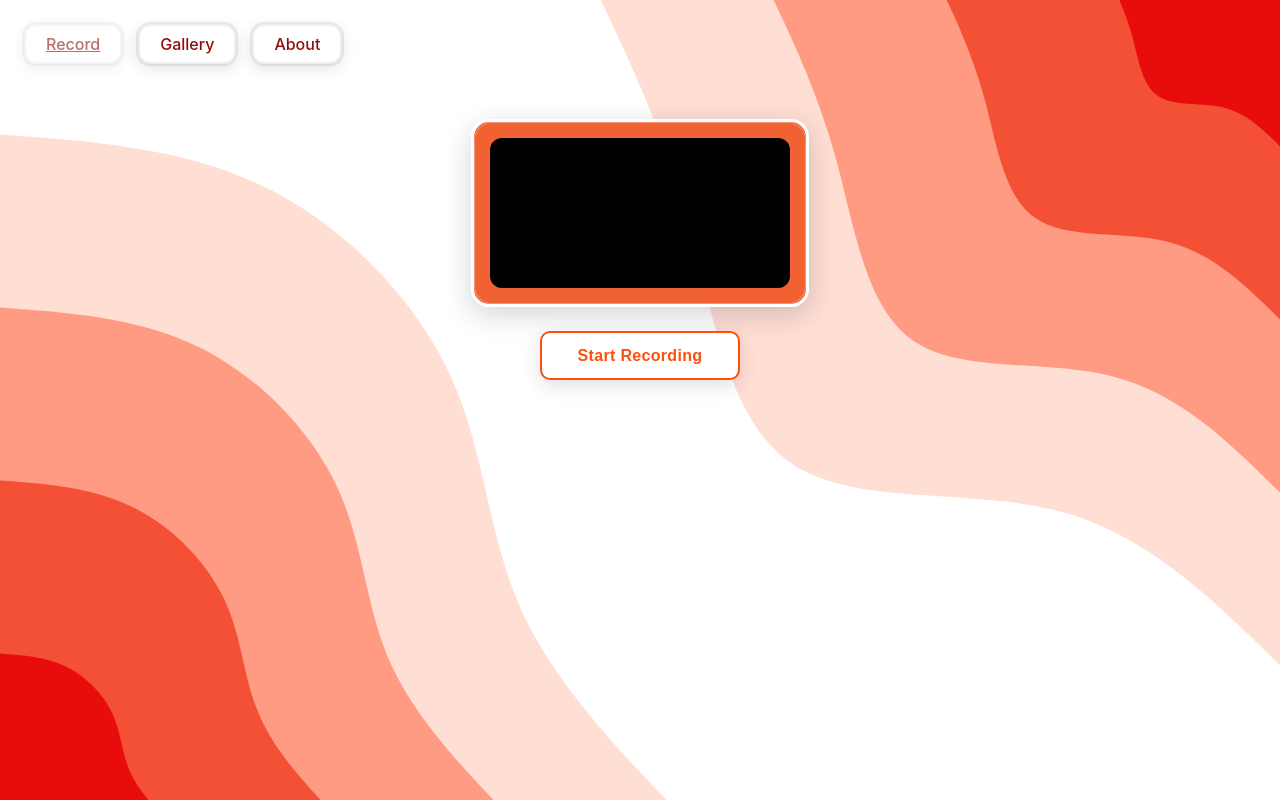
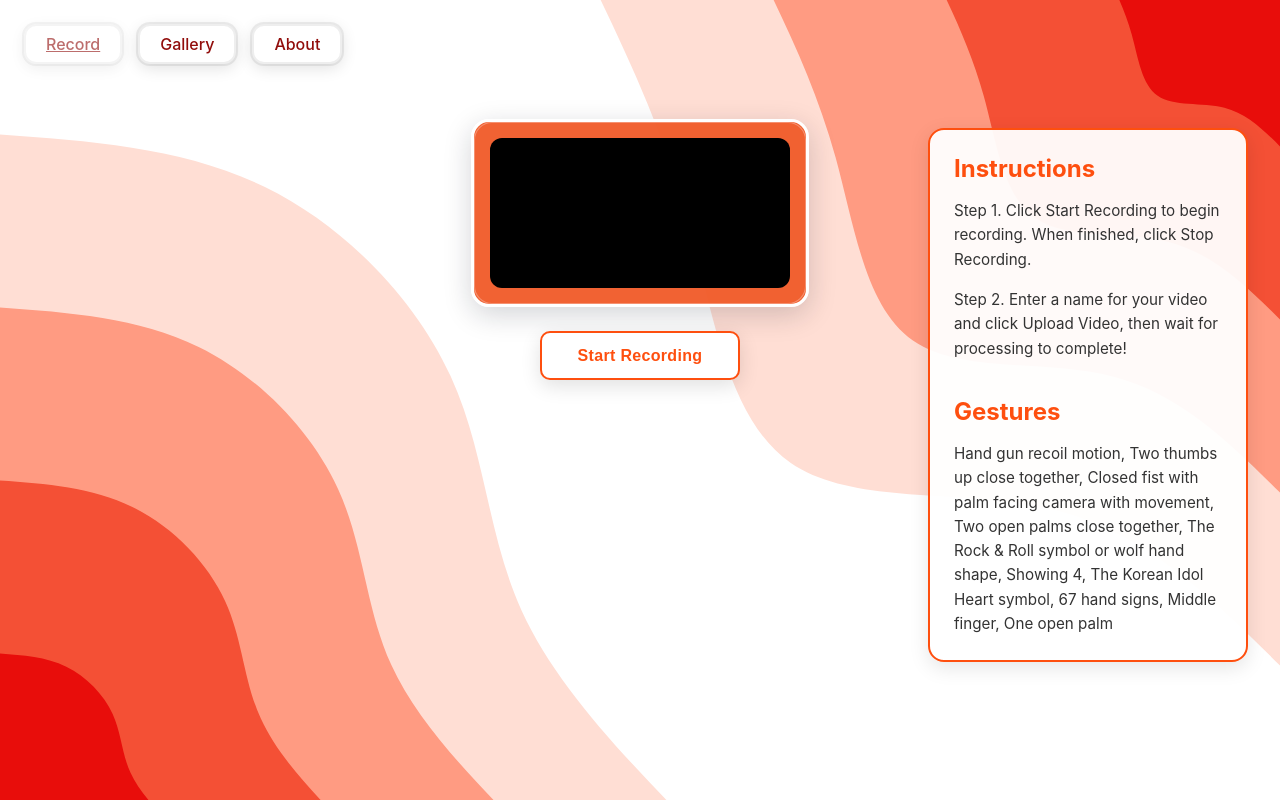
Before and after one commit to AustinVosler/KNIGHT-HACKS-25, a Flask app: page /record in a window 1280 px wide. Run offline with Flask 3, Linux system fonts and the light colour scheme.

Commit message:
instructions

```diff
--- a/static/css/recorder.css
+++ b/static/css/recorder.css
@@ -12,6 +12,58 @@
   padding-top: 3rem;
   padding-bottom: 2rem;
   gap: 1.5rem;
+}
+
+.recorder-container {
+  display: flex;
+  width: 100%;
+  flex-direction: column;
+  align-items: center;
+}
+
+.recorder-main {
+  width: 100%;
+  display: flex;
+  flex-direction: column;
+  align-items: center;
+  gap: 1.5rem;
+}
+
+.info-sidebar {
+  position: fixed;
+  right: 2rem;
+  top: 8rem;
+  width: 320px;
+  background: rgba(255, 255, 255, 0.95);
+  border: 2px solid var(--accent-4);
+  border-radius: 16px;
+  padding: 1.5rem;
+  box-shadow: 0 6px 20px rgba(0, 0, 0, 0.1);
+  z-index: 100;
+}
+
+.info-sidebar h2 {
+  color: var(--accent-4);
+  margin: 0 0 1rem 0;
+  font-size: 1.5rem;
+  font-weight: 700;
+}
+
+.info-sidebar p {
+  color: #333;
+  line-height: 1.6;
+  margin: 0 0 1rem 0;
+  font-size: 0.95rem;
+}
+
+.info-sidebar p:last-child {
+  margin-bottom: 0;
+}
+
+@media (max-width: 1024px) {
+  .info-sidebar {
+    display: none;
+  }
 }
 
 .recorder-frame {
--- a/templates/recorder.html
+++ b/templates/recorder.html
@@ -8,6 +8,8 @@
 {% endblock %}
 
 {% block content %}
+  <div class="recorder-container">
+    <div class="recorder-main">
       <h1 class="brand">Record Your Video</h1>
       <div class="recorder-frame">
         <video id="preview" width="640" height="480" autoplay muted></video>
@@ -19,6 +21,17 @@
         <input type="text" id="filename" name="filename" placeholder="Enter a name" required />
         <button type="submit" class="cta uploadForm">Upload Video</button>
       </form>
+    </div>
+
+    <div class="info-sidebar">
+      <h2>Instructions</h2>
+      <p>Step 1. Click Start Recording to begin recording. When finished, click Stop Recording.</p>
+      <p>Step 2. Enter a name for your video and click Upload Video, then wait for processing to complete!</p>
+      <br />
+      <h2>Gestures</h2>
+      <p>Hand gun recoil motion, Two thumbs up close together, Closed fist with palm facing camera with movement, Two open palms close together, The Rock &amp; Roll symbol or wolf hand shape, Showing 4, The Korean Idol Heart symbol, 67 hand signs, Middle finger, One open palm</p>
+    </div>
+  </div>
 
   <!-- Loading and notification UI -->
   <div id="processingStatus" class="processing-status hidden">
```
Lines whose indentation alone changed are shown as unchanged.
